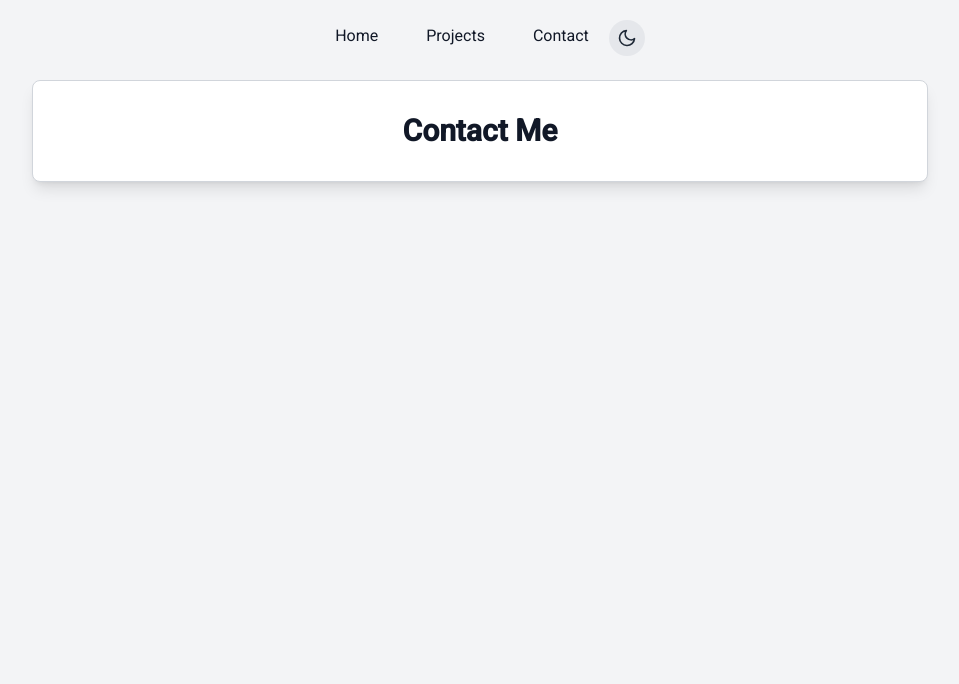
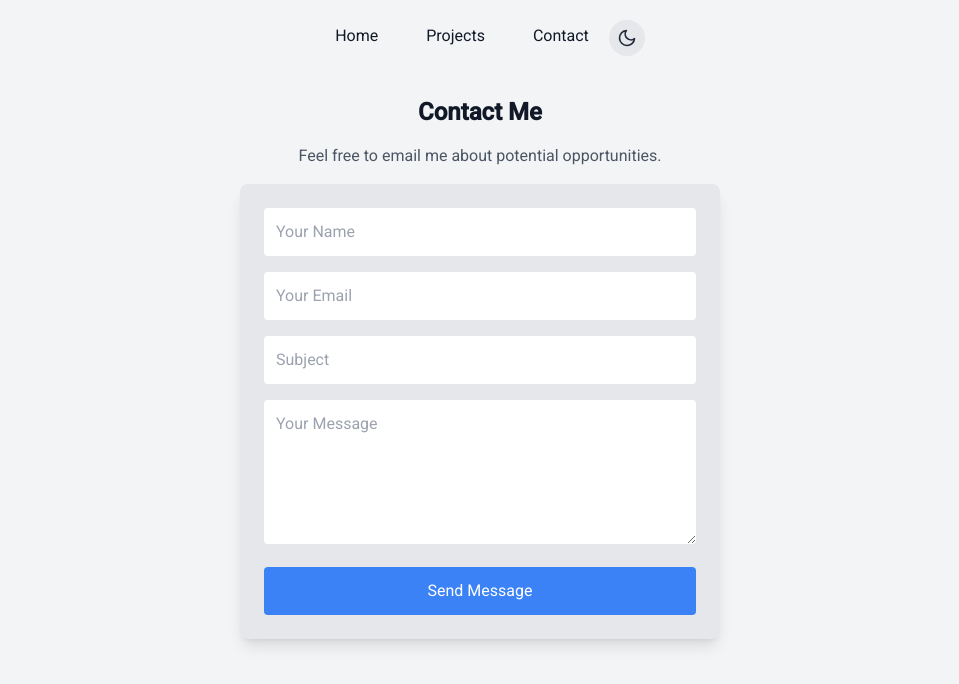
Before and after one commit to Feierstein1/ProfilePage, a Next.js app: page /contact in a window 1280 px wide. Shown: the top 684 px of the page, without its empty margins (160-1119 px from the left). Built offline with nearby package versions, Linux system fonts and the light colour scheme.

Commit message:
contact form working

```diff
--- a/package.json
+++ b/package.json
@@ -9,6 +9,7 @@
     "lint": "next lint"
   },
   "dependencies": {
+    "@sendgrid/mail": "^8.1.4",
     "next": "15.1.6",
     "next-themes": "^0.4.4",
     "react": "^19.0.0",
--- /dev/null
+++ b/src/app/api/contact/route.ts
@@ -0,0 +1,28 @@
+import { NextResponse } from "next/server";
+import sgMail from "@sendgrid/mail";
+
+sgMail.setApiKey(process.env.SENDGRID_API_KEY as string);
+
+export async function POST(req: Request) {
+  try {
+    const { name, email, subject, message } = await req.json();
+
+    if (!name || !email || !subject || !message) {
+      return NextResponse.json({ error: "All fields are required." }, { status: 400 });
+    }
+
+    const msg = {
+      to: process.env.RECEIVER_EMAIL as string, // Your personal email
+      from: process.env.SENDER_EMAIL as string, // Must be a verified email in SendGrid
+      subject: `New Contact Form Submission: ${subject}`,
+      text: `From: ${name} <${email}>\n\n${message}`,
+    };
+
+    await sgMail.send(msg);
+
+    return NextResponse.json({ message: "Email sent successfully!" }, { status: 200 });
+  } catch (error) {
+    console.error("Error sending email:", error);
+    return NextResponse.json({ error: "Failed to send email." }, { status: 500 });
+  }
+}
--- a/src/app/contact/page.tsx
+++ b/src/app/contact/page.tsx
@@ -1,13 +1,16 @@
-"use client";
+import ContactForm from '../../components/ContactForm';
 
 const Contact = () => {
   return (
-    <div className="max-w-4xl mx-auto bg-white dark:bg-gray-900 shadow-lg rounded-lg p-8 space-y-6 border border-gray-300 dark:border-gray-700">
-      <div className="text-center">
-        <h1 className="text-3xl font-bold text-gray-900 dark:text-gray-100">Contact Me</h1>
+    <section className="flex justify-center">
+      <div className="flex flex-col items-center text-center p-4 space-y-4 max-w-lg w-full">
+        <h1 className="text-2xl font-bold">Contact Me</h1>
+        <p className="text-gray-600">Feel free to email me about potential opportunities.</p>
+        <ContactForm />
       </div>
-    </div>
+    </section>
   );
 };
 
+
 export default Contact;
--- a/src/app/resume/page.tsx
+++ b/src/app/resume/page.tsx
@@ -12,7 +12,7 @@ const skills = [
 const experience = [
   {
     title: "Software Engineer",
-    company: "XCEL Solutions (an STC Company) ",
+    company: "XCEL Solutions",
     location: "Jacksonville, FL",
     date: "2014 - 2021",
     details: [
--- /dev/null
+++ b/src/components/ContactForm.tsx
@@ -0,0 +1,126 @@
+"use client";
+import { useState } from "react";
+
+const ContactForm = () => {
+  const [formData, setFormData] = useState({
+    name: "",
+    email: "",
+    subject: "",
+    message: "",
+  });
+
+  const [loading, setLoading] = useState(false);
+  const [success, setSuccess] = useState<string | null>(null);
+  const [error, setError] = useState<string | null>(null);
+  const [nameError, setNameError] = useState<string | null>(null);
+  const [emailError, setEmailError] = useState<string | null>(null);
+  const [subjectError, setSubjectError] = useState<string | null>(null);
+  const [messageError, setMessageError] = useState<string | null>(null);
+
+  const handleChange = (e: React.ChangeEvent<HTMLInputElement | HTMLTextAreaElement>) => {
+    setFormData({ ...formData, [e.target.name]: e.target.value });
+  };
+
+  const handleSubmit = async (e: React.FormEvent) => {
+    e.preventDefault();
+    setLoading(true);
+    setSuccess(null);
+    setError(null);
+    setNameError(null);
+    setEmailError(null);
+    setSubjectError(null);
+    setMessageError(null);
+
+    // Perform form validation
+    const isValid = validFormSubmission(formData);
+
+    if (!isValid) {
+      setLoading(false);
+      return;
+    }
+
+    try {
+      const response = await fetch("/api/contact", {
+        method: "POST",
+        headers: { "Content-Type": "application/json" },
+        body: JSON.stringify(formData),
+      });
+
+      if (response.ok) {
+        setSuccess("Message sent successfully!");
+        setFormData({ name: "", email: "", subject: "", message: "" });
+      } else {
+        throw new Error("Failed to send message.");
+      }
+    } catch (err) {
+      setError("Something went wrong. Please try again.");
+    } finally {
+      setLoading(false);
+    }
+  };
+
+  const validFormSubmission = ({ name, email, subject, message }: { name: string, email: string, subject: string, message: string }) => {
+    let returnVal = true
+    const emailRegex = /^[a-zA-Z0-9._%+-]+@[a-zA-Z0-9.-]+\.[a-zA-Z]{2,}$/;
+
+    if (name.length > 40) {
+      returnVal = false;
+      setNameError("name is too long")
+    }
+
+    if (email.length > 60) {
+      returnVal = false;
+      setEmailError("email is too long")
+    }else if(!emailRegex.test(email)) {
+      returnVal = false
+      setEmailError("email is incorrect fomrat")
+    }
+
+    if (subject.length > 40) {
+      returnVal = false;
+      setSubjectError("subject is too long")
+    }
+
+    if (message.length > 250) {
+      returnVal = false;
+      setMessageError("message is too long")
+    }
+
+    return returnVal;
+  };
+
+
+  return (
+    <div className="flex items-center justify-center dark:bg-gray-900 dark:text-white">
+      <div className="max-w-lg mx-auto p-6 bg-gray-200 dark:bg-gray-800 dark:text-white rounded-lg shadow-lg">
+        <form onSubmit={handleSubmit} className="space-y-4">
+          <input type="text" name="name" placeholder="Your Name" required className=" w-full p-3 rounded dark:bg-gray-700 focus:outline-none" value={formData.name} onChange={handleChange} />
+          {nameError && <b className="text-red-800">{nameError}</b>}
+          <input type="email" name="email" placeholder="Your Email" required className=" w-full p-3 rounded dark:bg-gray-700 focus:outline-none" value={formData.email} onChange={handleChange} />
+          {emailError && <b className="text-red-800">{emailError}</b>}
+          <input type="text" name="subject" placeholder="Subject" required className=" w-full p-3 rounded dark:bg-gray-700 focus:outline-none" value={formData.subject} onChange={handleChange} />
+          {subjectError && <b className="text-red-800">{subjectError}</b>}
+          <textarea name="message" placeholder="Your Message" required className=" w-full p-3 rounded dark:bg-gray-700 focus:outline-none" rows={5} value={formData.message} onChange={handleChange} />
+          {messageError && <b className="text-red-800">{messageError}</b>}
+          {!success &&
+          <button type="submit" disabled={loading} className="w-full text-white bg-blue-500 p-3 rounded hover:bg-blue-600 transition">
+            {loading ? "Sending..." : "Send Message"}
+          </button>
+          }
+          {success && <SuccessfulMessage />}
+          {error && <p className="text-red-800">{error}</p>}
+        </form>
+      </div>
+    </div>
+  );
+};
+
+const SuccessfulMessage = () => {
+  return (
+      <div className="flex justify-center bg-green-600 p-2 mb-4 border-2 border-green-800 ">
+        <h2 className="text-white">Email Successfull Sent!</h2>
+      </div>
+  )
+}
+
+export default ContactForm;
--- a/src/components/Profile.tsx
+++ b/src/components/Profile.tsx
@@ -62,7 +62,7 @@ const AccountLinks = () => {
 const ResumeLink = () => {
   return (
     <>
-      <a href="/resume" className="inline-block px-4 py-2 text-white bg-blue-600 rounded-full text-lg font-semibold transform transition duration-300 ease-in-out hover:bg-cyan-500 hover:scale-105 hover:text-white">
+      <a href="/resume" className="inline-block px-4 py-2 text-white bg-blue-600 rounded-full text-lg font-semibold transform transition duration-300 ease-in-out hover:bg-blue-800 hover:scale-105 hover:text-white border-r-2 border-l-2 border-b-2 border-blue-300">
         View Resume
       </a>
     </>
```
Also changed, not shown: 1 other file (tests, documents, lock files or other folders).
